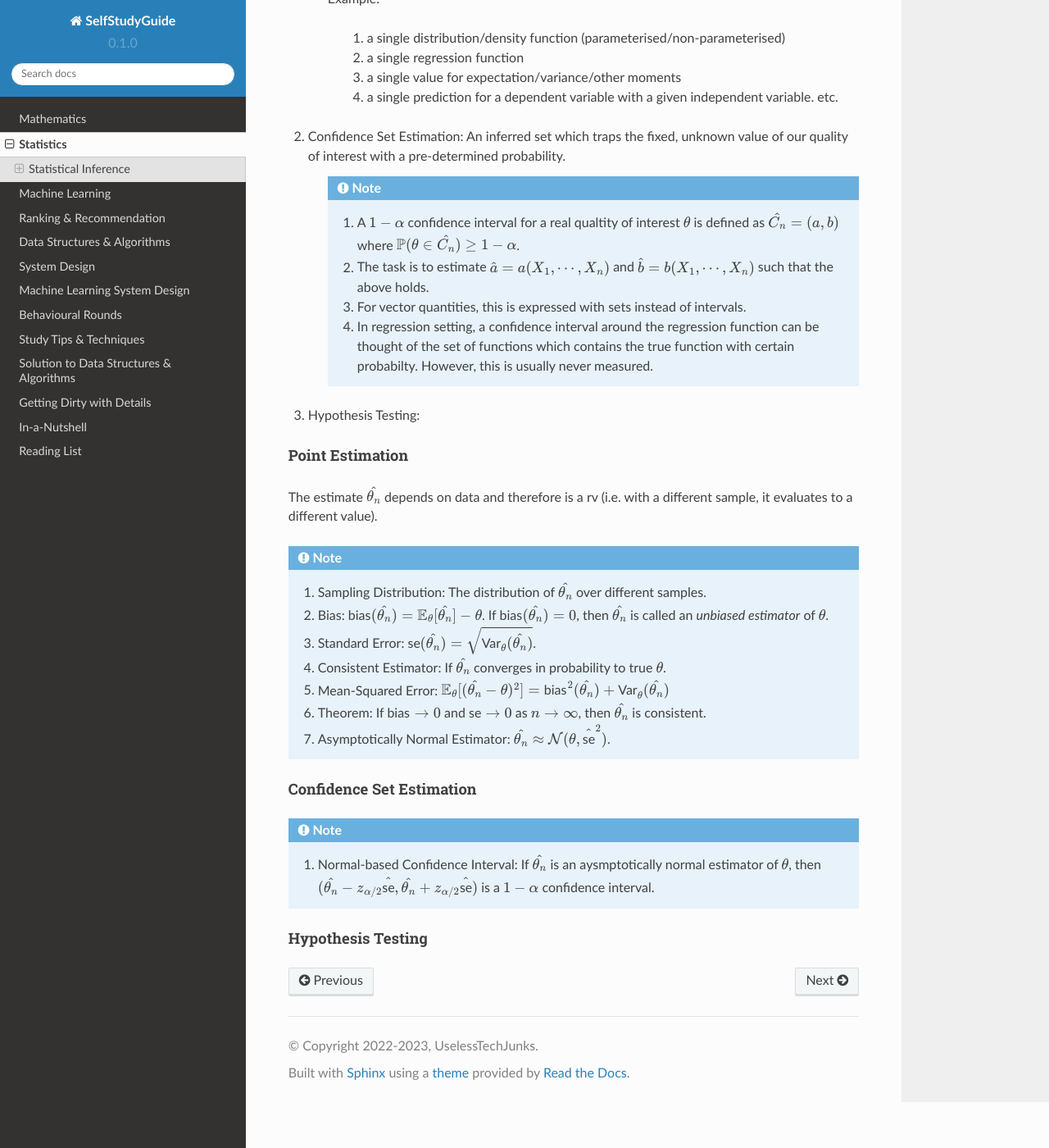
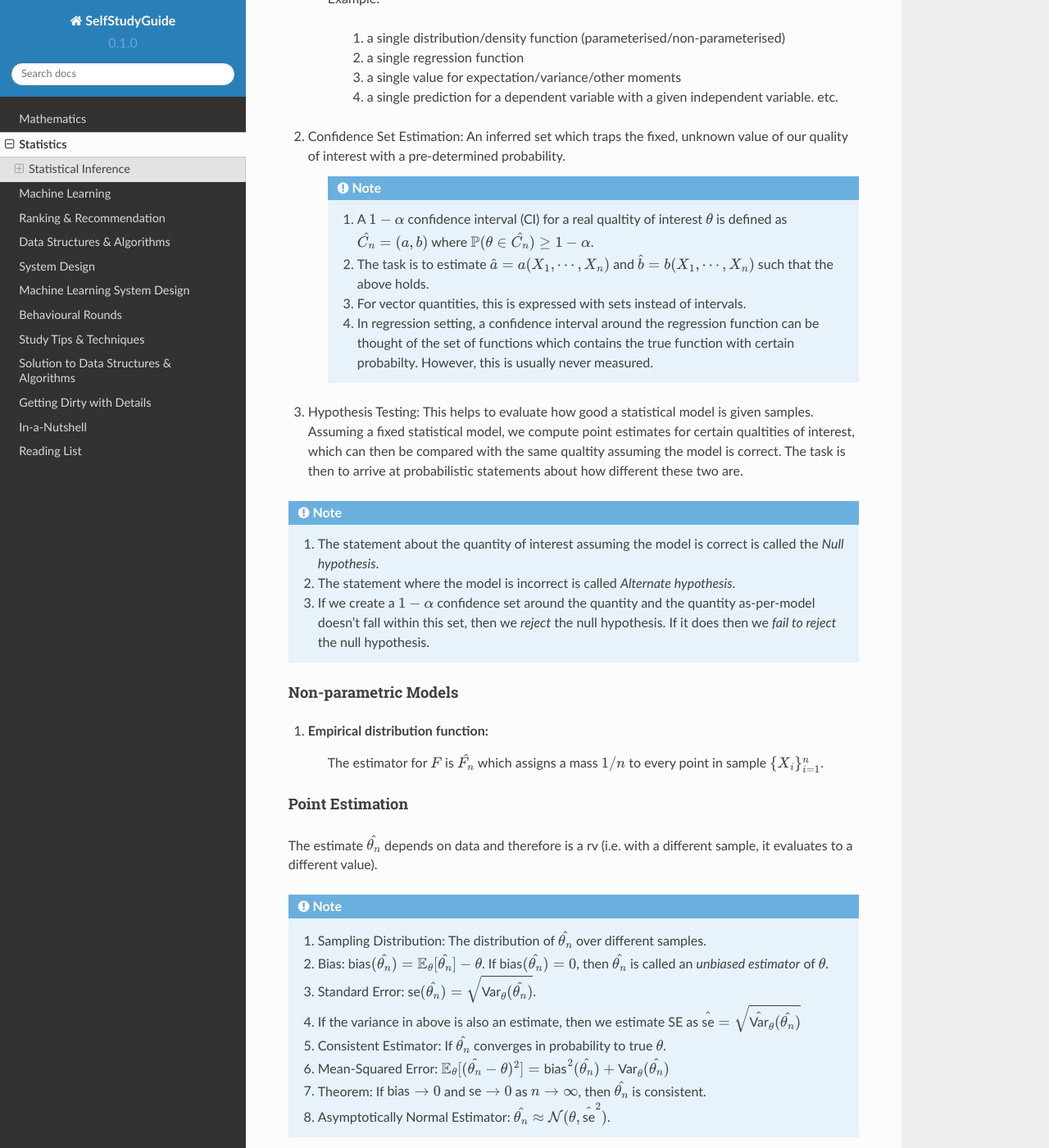
Before and after one commit to uselesstechjunks/leetcode, a Sphinx documentation site: the page built from docs/source/stat.rst, in a window 1280 px wide and 1400 px high, scrolled down 2075 px. Shown: the whole window at 82% size. Built offline with Sphinx 7.4.7 and the Read the Docs theme 2.0.0, drawn with Linux system fonts in a browser that asks for light colours; some of the changed text lies outside the part shown.

Commit message:
Update stat.rst

```diff
--- a/docs/source/stat.rst
+++ b/docs/source/stat.rst
@@ -81,12 +81,22 @@ Types of Inference
 #. Confidence Set Estimation: An inferred set which traps the fixed, unknown value of our quality of interest with a pre-determined probability.
 
     .. note::
-        #. A :math:`1-\alpha` confidence interval for a real qualtity of interest :math:`\theta` is defined as :math:`\hat{C_n}=(a,b)` where :math:`\mathbb{P}(\theta\in\hat{C_n})\ge 1-\alpha`.
+        #. A :math:`1-\alpha` confidence interval (CI) for a real qualtity of interest :math:`\theta` is defined as :math:`\hat{C_n}=(a,b)` where :math:`\mathbb{P}(\theta\in\hat{C_n})\ge 1-\alpha`.
         #. The task is to estimate :math:`\hat{a}=a(X_1,\cdots,X_n)` and :math:`\hat{b}=b(X_1,\cdots,X_n)` such that the above holds.
         #. For vector quantities, this is expressed with sets instead of intervals.
         #. In regression setting, a confidence interval around the regression function can be thought of the set of functions which contains the true function with certain probabilty. However, this is usually never measured.
 
-#. Hypothesis Testing:
+#. Hypothesis Testing: This helps to evaluate how good a statistical model is given samples. Assuming a fixed statistical model, we compute point estimates for certain qualtities of interest, which can then be compared with the same qualtity assuming the model is correct. The task is then to arrive at probabilistic statements about how different these two are.
+
+.. note::
+    #. The statement about the quantity of interest assuming the model is correct is called the *Null hypothesis*.
+    #. The statement where the model is incorrect is called *Alternate hypothesis*.
+    #. If we create a :math:`1-\alpha` confidence set around the quantity and the quantity as-per-model doesn't fall within this set, then we *reject* the null hypothesis.  If it does then we *fail to reject* the null hypothesis.
+
+Non-parametric Models
+---------------------------
+#. Empirical distribution function:
+    The estimator for :math:`F` is :math:`\hat{F_n}` which assigns a mass :math:`1/n` to every point in sample :math:`\{X_i\}_{i=1}^n`.
 
 Point Estimation
 ---------------------------
@@ -96,6 +106,7 @@ The estimate :math:`\hat{\theta_n}` depends on data and therefore is a rv (i.e.
     #. Sampling Distribution: The distribution of :math:`\hat{\theta_n}` over different samples.
     #. Bias: :math:`\text{bias}(\hat{\theta_n})=\mathbb{E}_{\theta}[\hat{\theta_n}]-\theta`. If :math:`\text{bias}(\hat{\theta_n})=0`, then :math:`\hat{\theta_n}` is called an *unbiased estimator* of :math:`\theta`.
     #. Standard Error: :math:`\text{se}(\hat{\theta_n})=\sqrt{\text{Var}_{\theta}(\hat{\theta_n})}`.
+    #. If the variance in above is also an estimate, then we estimate SE as :math:`\hat{\text{se}}=\sqrt{\hat{\text{Var}}_{\theta}(\hat{\theta_n})}`
     #. Consistent Estimator: If :math:`\hat{\theta_n}` converges in probability to true :math:`\theta`.
     #. Mean-Squared Error: :math:`\mathbb{E}_{\theta}[(\hat{\theta_n}-\theta)^2]=\text{bias}^2(\hat{\theta_n})+\text{Var}_{\theta}(\hat{\theta_n})`
     #. Theorem: If :math:`\text{bias}\to 0` and :math:`\text{se}\to 0` as :math:`n\to \infty`, then :math:`\hat{\theta_n}` is consistent.
@@ -104,7 +115,10 @@ The estimate :math:`\hat{\theta_n}` depends on data and therefore is a rv (i.e.
 Confidence Set Estimation
 ---------------------------------------
 .. note::
+    #. Point-wise Asymptotic CI: :math:`\forall\theta\in\Theta,\liminf_{n\to\infty}\mathbb{P}_{\theta}(\theta\in\hat{C_n})`
+    #. Uniform Asymptotic CI: :math:`\liminf_{n\to\infty}\inf_{\theta\in\Theta}\mathbb{P}_{\theta}(\theta\in\hat{C_n})`
     #. Normal-based Confidence Interval: If :math:`\hat{\theta_n}` is an aysmptotically normal estimator of :math:`\theta`, then :math:`(\hat{\theta_n}-z_{\alpha/2}\hat{\text{se}},\hat{\theta_n}+z_{\alpha/2}\hat{\text{se}})` is a :math:`1-\alpha` confidence interval.
+    #. The above is a pointwise asymptotic CI.
 
 Hypothesis Testing
 ---------------------------------
```
